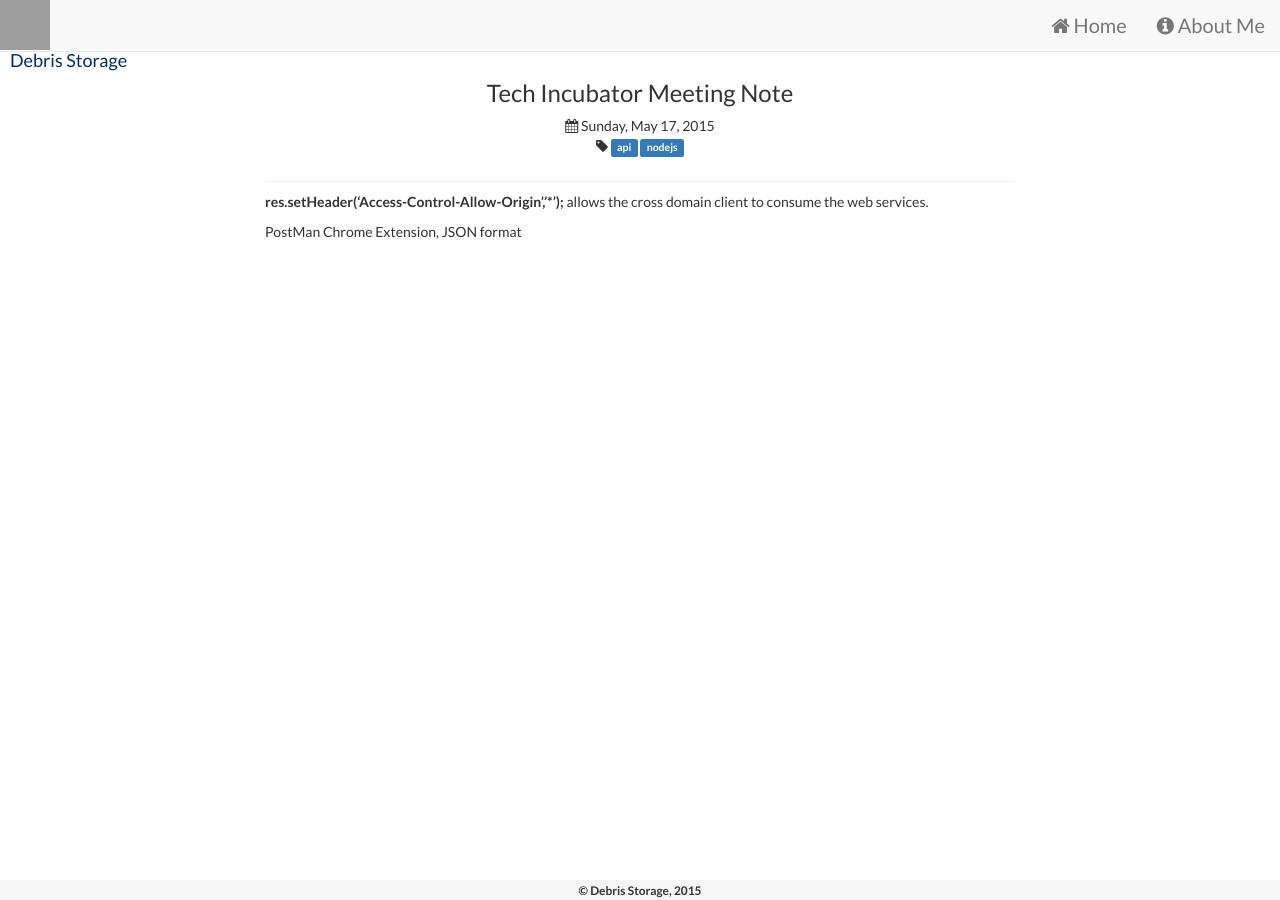
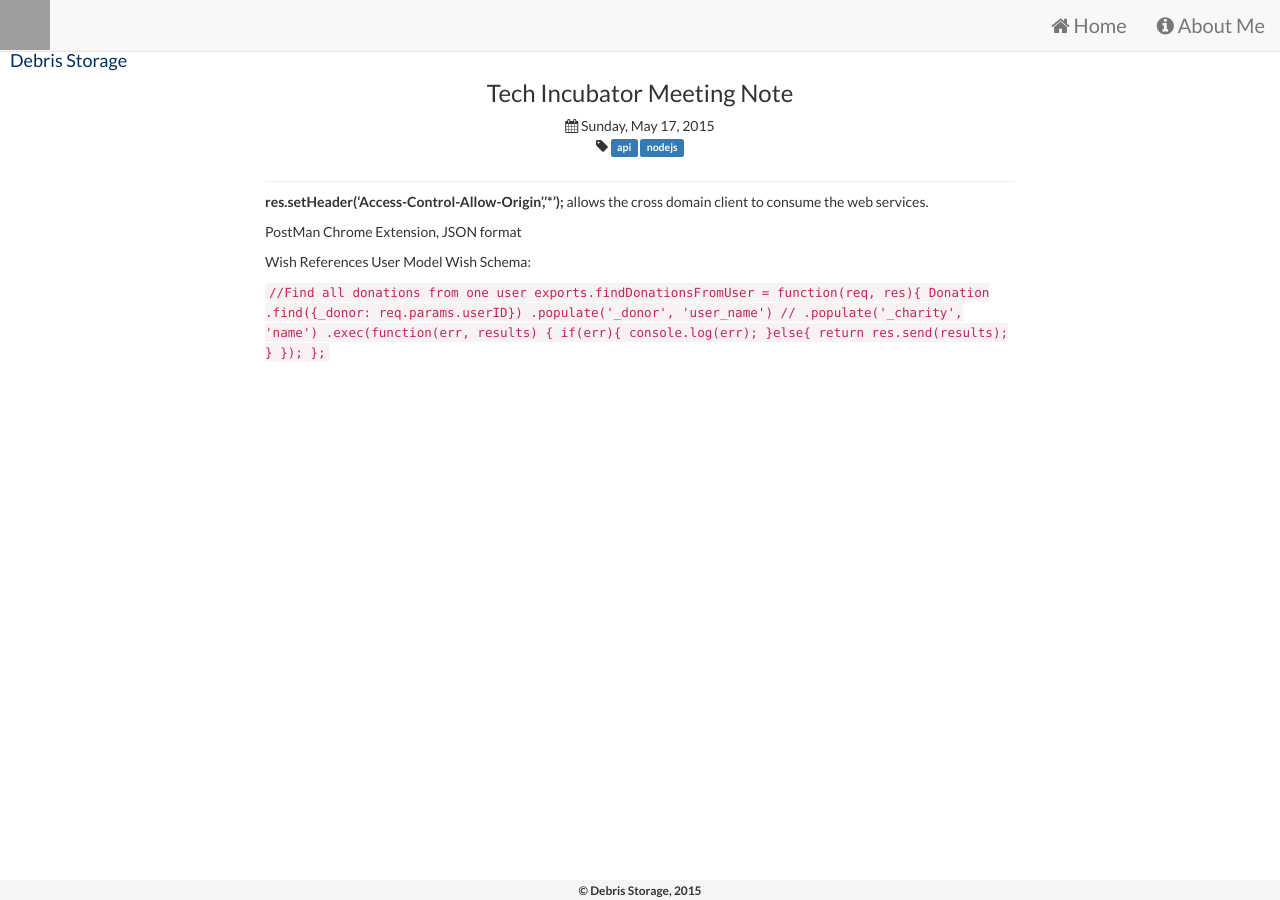
Before and after one commit to mzdu/mzdu.github.io, a Jekyll site: the page built from _posts/2015-05-17-tech-incubator-meet.markdown, in a window 1280 px wide. Built offline with Jekyll 4.4.1, drawn with Linux system fonts in a browser that asks for light colours; nearby versions of some CDN libraries; Markdown is read by kramdown in place of the engine named in the settings; grey boxes are pictures that could not be loaded.

Commit message:
update my blog

```diff
--- a/_posts/2015-05-17-tech-incubator-meet.markdown
+++ b/_posts/2015-05-17-tech-incubator-meet.markdown
@@ -7,3 +7,23 @@ date: May 17, 2015
 **res.setHeader('Access-Control-Allow-Origin','*');** allows the cross domain client to consume the web services.
 
 PostMan Chrome Extension, JSON format
+
+Wish References User Model
+	Wish Schema:
+
+<code>
+	//Find all donations from one user
+	exports.findDonationsFromUser = function(req, res){
+	  Donation
+	  .find({_donor: req.params.userID})
+	  .populate('_donor', 'user_name')
+//	  .populate('_charity', 'name')
+	  .exec(function(err, results) {
+	    if(err){
+	      console.log(err);
+	    }else{
+	      return res.send(results);
+	    }
+  });
+};
+</code>
```
